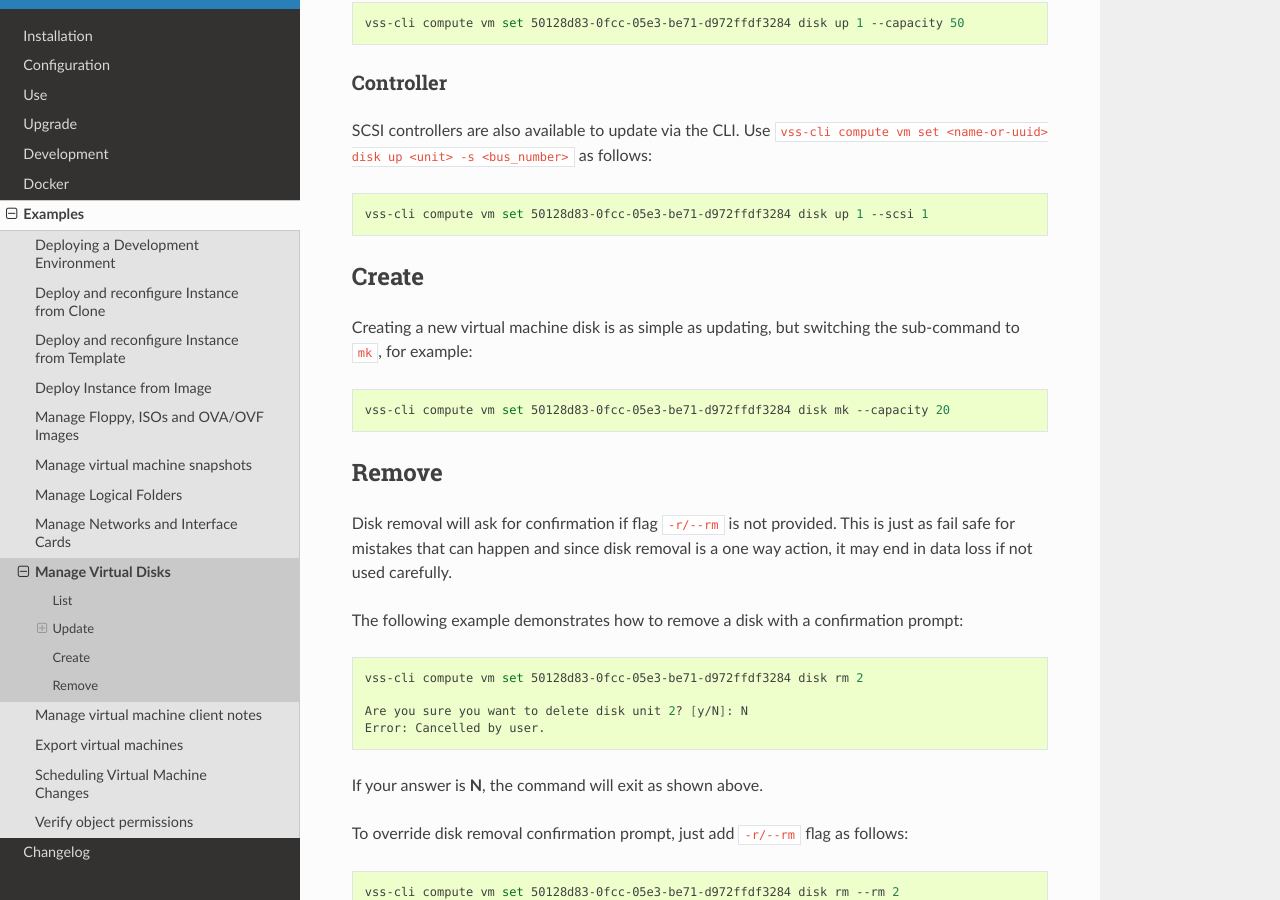
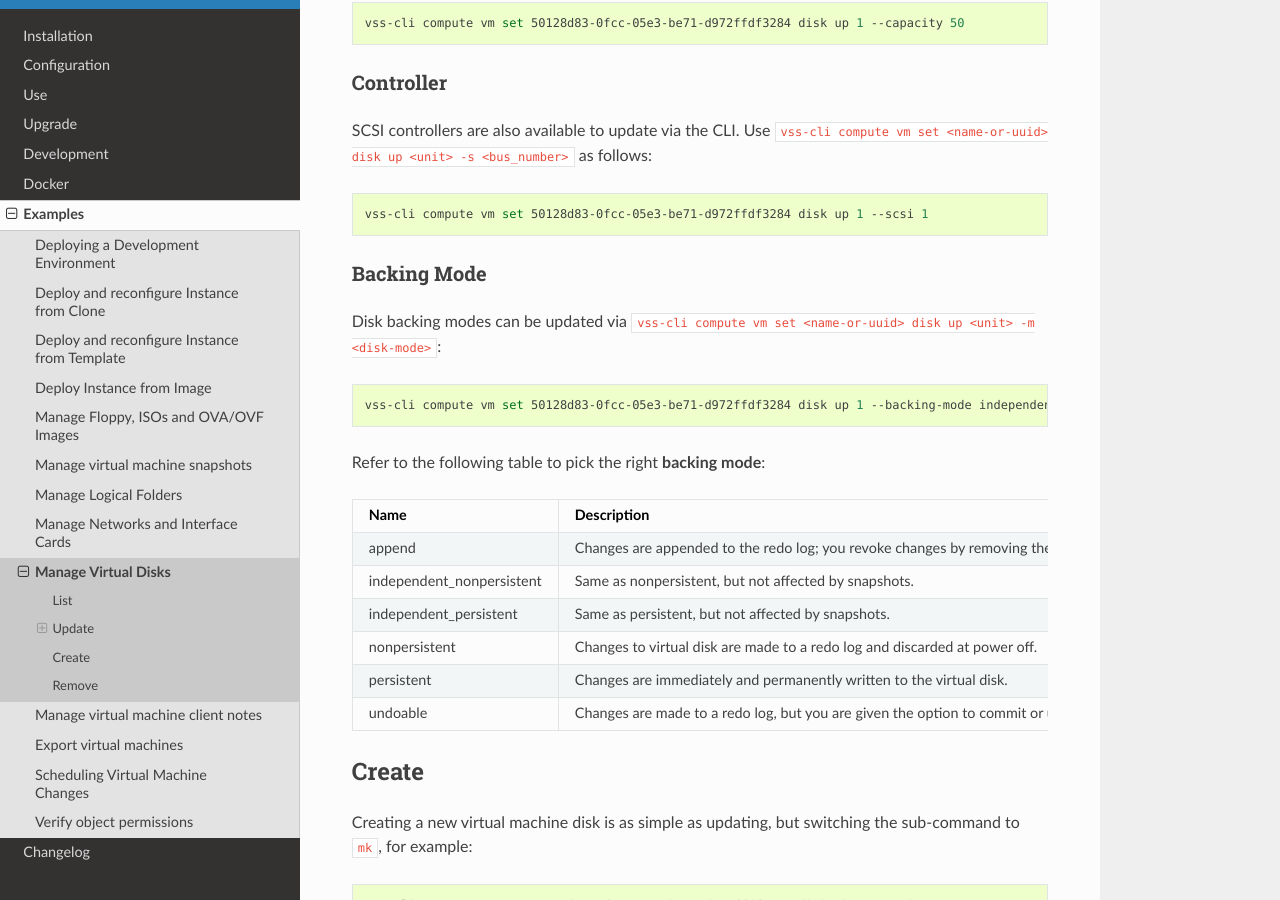
Before and after one commit to EIS-ITS/vss-cli, a Sphinx documentation site: the page built from docs/examples/disk.rst, in a window 1280 px wide and 900 px high, scrolled down 1771 px. Built offline with Sphinx 7.4.7 and the Read the Docs theme 2.0.0, drawn with Linux system fonts in a browser that asks for light colours; the version number could not be read and is left out.

Commit message:
Issue #127: ⚡️compute/vm/set disk backing mode - Add option to disk update command to update   backing mode to any in const.VM_DISK_BACKING - Requieres #125 to work properly - Update docs - Fixes #127

```diff
--- a/docs/examples/disk.rst
+++ b/docs/examples/disk.rst
@@ -106,6 +106,28 @@ as follows:
     vss-cli compute vm set 50128d83-0fcc-05e3-be71-d972ffdf3284 disk up 1 --scsi 1
 
 
+Backing Mode
+~~~~~~~~~~~~
+Disk backing modes can be updated via ``vss-cli compute vm set <name-or-uuid> disk up <unit> -m <disk-mode>``:
+
+
+.. code-block:: bash
+
+    vss-cli compute vm set 50128d83-0fcc-05e3-be71-d972ffdf3284 disk up 1 --backing-mode independent_persistent
+
+Refer to the following table to pick the right **backing mode**:
+
+=========================   ==================================================================================
+Name						Description
+=========================   ==================================================================================
+append						Changes are appended to the redo log; you revoke changes by removing the undo log.
+independent_nonpersistent	Same as nonpersistent, but not affected by snapshots.
+independent_persistent		Same as persistent, but not affected by snapshots.
+nonpersistent				Changes to virtual disk are made to a redo log and discarded at power off.
+persistent					Changes are immediately and permanently written to the virtual disk.
+undoable					Changes are made to a redo log, but you are given the option to commit or undo.
+=========================   ==================================================================================
+
 Create
 ------
 Creating a new virtual machine disk is as simple as updating, but switching the sub-command to ``mk``,
```
Also changed, not shown: .bumpversion.cfg, 4 other files.
